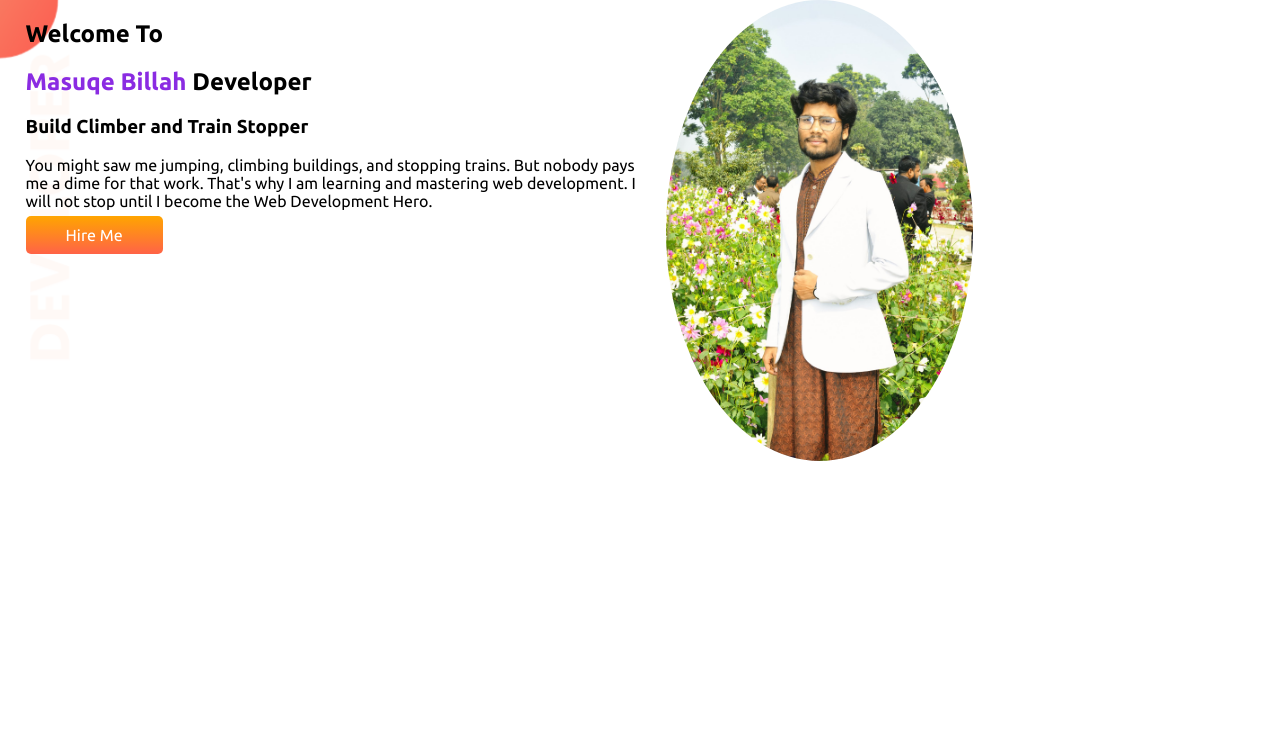
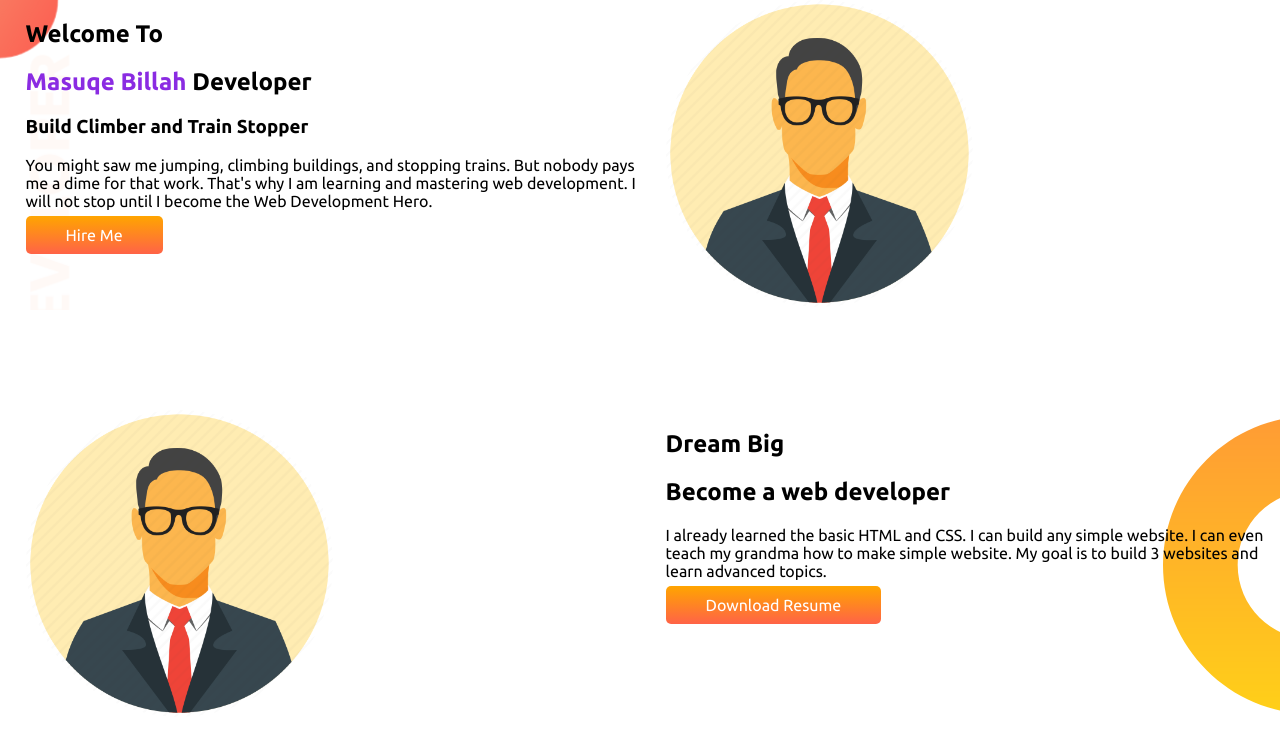
Before and after one commit to masuqebillah55/personal-protfolio, a plain HTML site: page index.html in a window 1280 px wide. Drawn offline with Linux system fonts and the light colour scheme.

Commit message:
image add

```diff
--- a/index.html
+++ b/index.html
@@ -26,7 +26,19 @@
             <a class="link-button" target="_blank" href="#">Hire Me</a>
         </div>
         <div class="half-width">
-            <img src="images/masuqe-1.jpg" alt="">
+            <img src="images/masuqe.png" alt="">
+        </div>
+    </section>
+    <section class="dream-big">
+        <div class="half-width">
+            <img src="images/masuqe.png" alt="">
+        </div>
+        <div class="half-width">
+            <h1>Dream Big</h1>
+            <h2>Become a web developer</h2>
+            <p>I already learned the basic HTML and CSS. I can build any simple website. I can even teach my grandma
+                how to make simple website. My goal is to build 3 websites and learn advanced topics.</p>
+            <a class="link-button" target="_black" href="#">Download Resume</a>
         </div>
     </section>
 </body>
--- a/style.css
+++ b/style.css
@@ -7,6 +7,7 @@ h1 span{
 }
 section{
     display: flex;
+    margin-bottom: 100px;
 }
 .half-width{
     width: 50%;
@@ -27,3 +28,8 @@ section{
     background-image: url(images/top-banner.png);
     background-repeat: no-repeat;
 }
+.dream-big{
+    background-image: url(images/dream-bg.png);
+    background-repeat: no-repeat;
+    background-position: right;
+}
```
Also changed, not shown: images/dream-bg.png (renamed from developer-portfolio-master/developer-portfolio-master/images/dream-bg.png), images/masuqe.jpg (deleted), images/masuqe.png (added).
